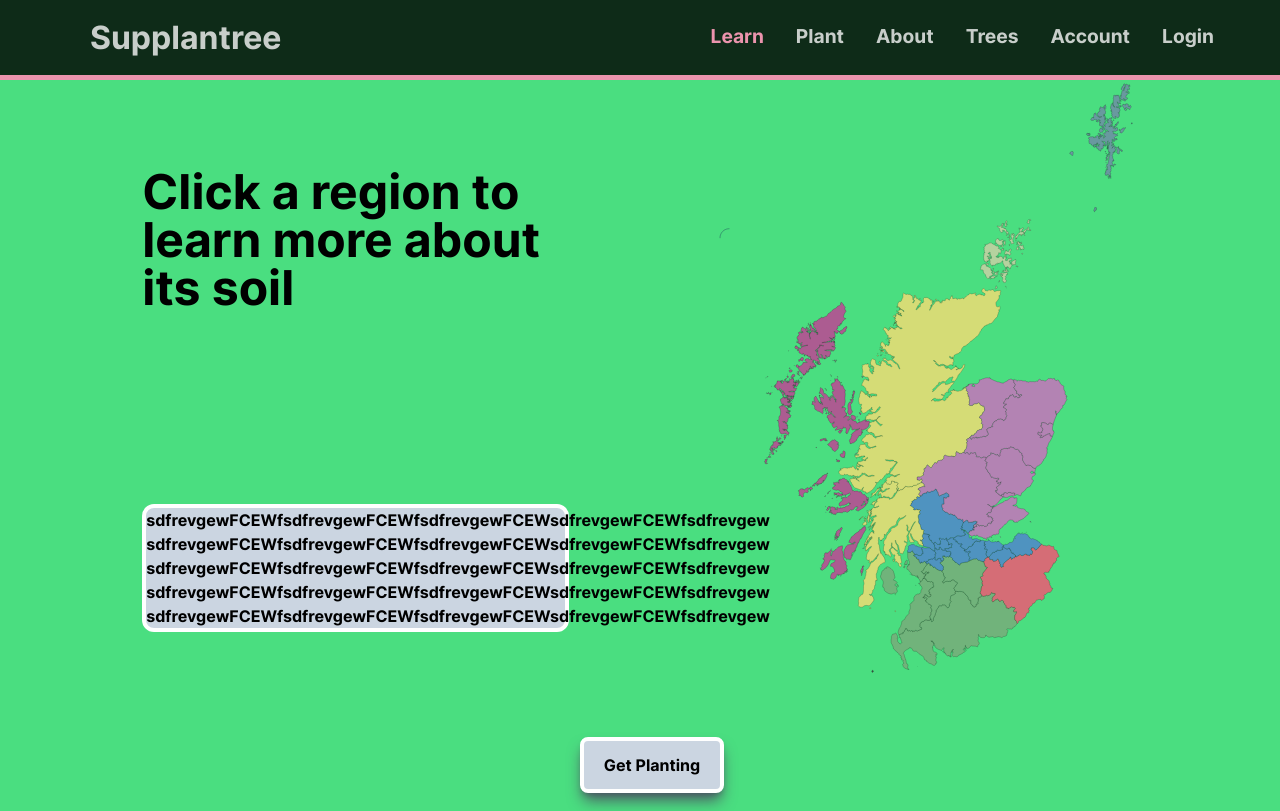
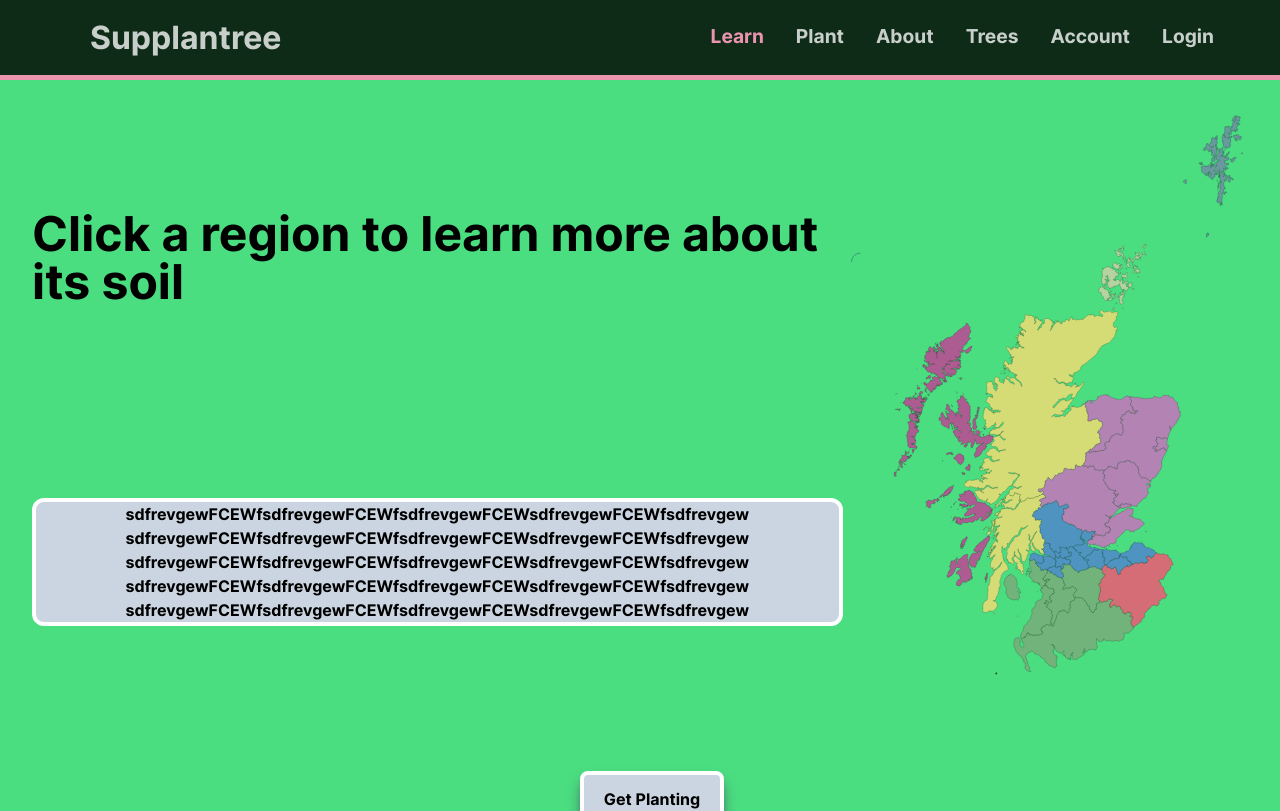
Before and after one commit to Cooper-Higgins/Supplantree, a React (Create React App) app in the folder supplantree_react/: page /learn in a window 1280 px wide. Shown: the top 811 px of the page. Built offline with nearby package versions, Linux system fonts and the light colour scheme; no server answers; some icons are missing.

Commit message:
more styling

```diff
--- a/supplantree_react/src/components/Learn Page/LearnMap.js
+++ b/supplantree_react/src/components/Learn Page/LearnMap.js
@@ -3,8 +3,8 @@ import {MapContainer, TileLayer, Marker, Popup} from "react-leaflet"
 
 const LearnMap = () => {
     return (
-        <div className='flex justify-evenly'>
-        <div className="flex flex-col justify-center gap-48 w-1/3">
+        <div className='flex justify-evenly p-8'>
+        <div className="flex flex-col justify-center gap-48">
             <h3 className="text-5xl">Click a region to learn more about its soil</h3>
             <p className='text-center border-4 border-white bg-slate-300 rounded-xl'>
                 sdfrevgewFCEWfsdfrevgewFCEWfsdfrevgewFCEWsdfrevgewFCEWfsdfrevgew sdfrevgewFCEWfsdfrevgewFCEWfsdfrevgewFCEWsdfrevgewFCEWfsdfrevgew sdfrevgewFCEWfsdfrevgewFCEWfsdfrevgewFCEWsdfrevgewFCEWfsdfrevgew sdfrevgewFCEWfsdfrevgewFCEWfsdfrevgewFCEWsdfrevgewFCEWfsdfrevgew sdfrevgewFCEWfsdfrevgewFCEWfsdfrevgewFCEWsdfrevgewFCEWfsdfrevgew
```
